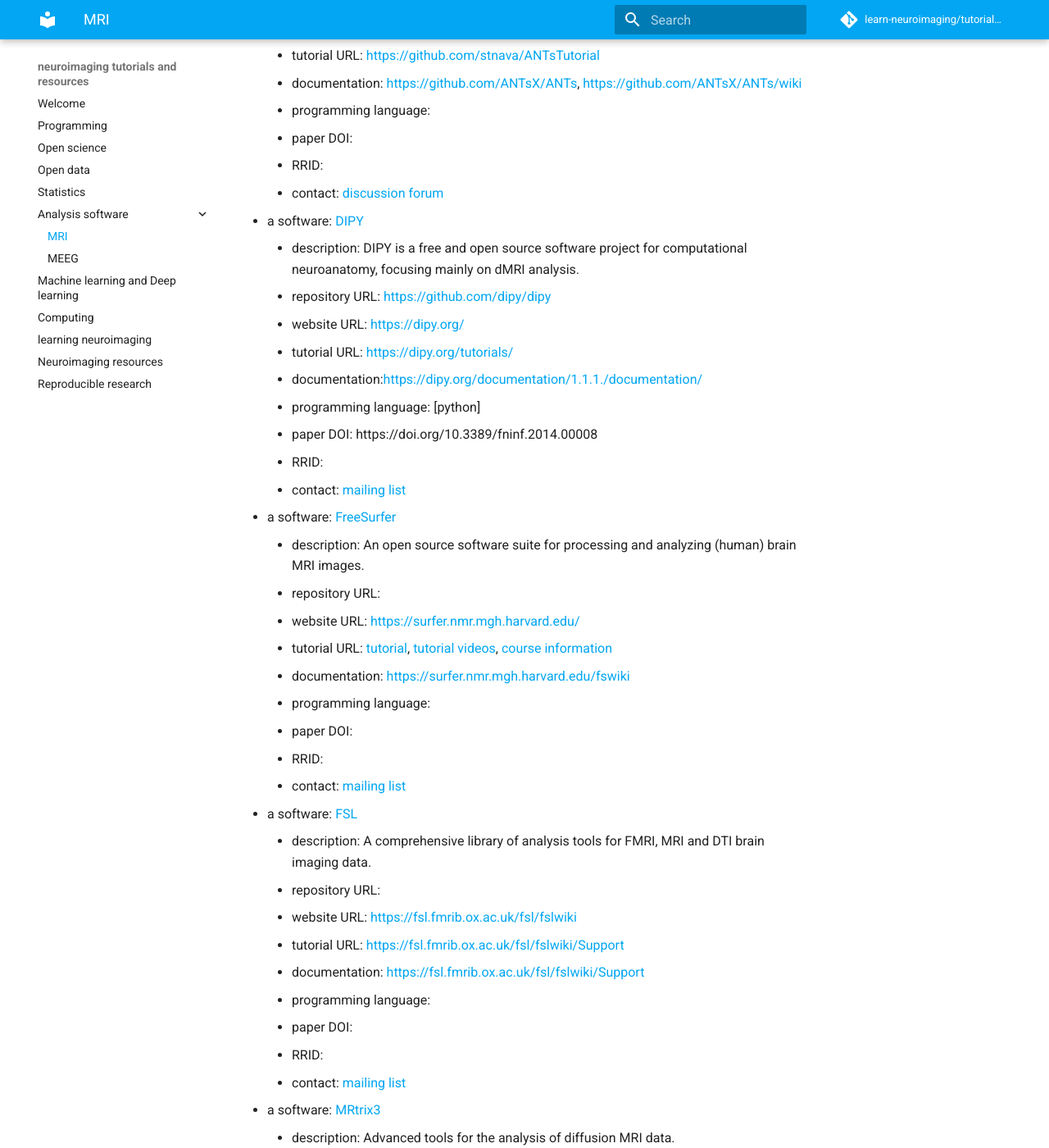
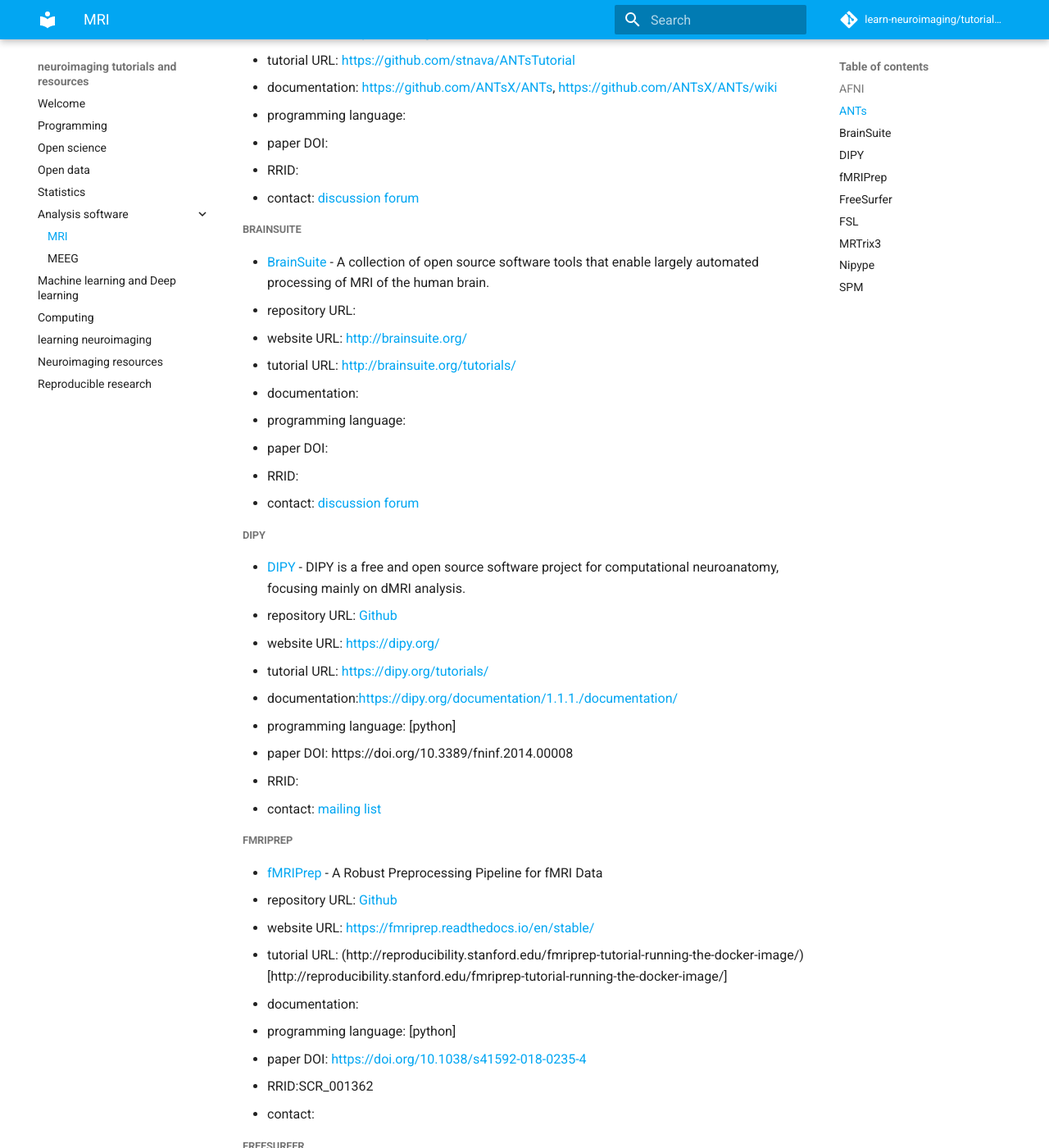
Before and after one commit to learn-neuroimaging/hitchhackers_guide_brain, an MkDocs documentation site: the page built from docs/analysis_software_MRI.md, in a window 1280 px wide and 1400 px high, scrolled down 654 px. Shown: the whole window at 82% size. Built offline with MkDocs 1.6.1 and Material for MkDocs 9.7.7, drawn with Linux system fonts in a browser that asks for light colours; comment, search, counter and statistics services are not loaded; some of the changed text lies outside the part shown.

Commit message:
Changed to match the style of MEEG neuroimaging softwares

```diff
--- a/docs/analysis_software_MRI.md
+++ b/docs/analysis_software_MRI.md
@@ -1,97 +1,128 @@
-# Neuroimaging analysis software
+# Neuroimaging analysis software for MRI
 
 
-- a software: [AFNI](https://afni.nimh.nih.gov/)
-    - description: A software suite primarily developed for the analysis and display of anatomical and fMRI data.
-    - repository URL:
-    - website URL: [https://afni.nimh.nih.gov/](https://afni.nimh.nih.gov/)
-    - tutorial URL: [tutorials](https://afni.nimh.nih.gov/pub/dist/doc/htmldoc/tutorials/main_toc.html), [educational examples](https://afni.nimh.nih.gov/pub/dist/doc/htmldoc/educational/main_toc.html)
-    - documentation: [https://afni.nimh.nih.gov/pub/dist/doc/htmldoc/index.html](https://afni.nimh.nih.gov/pub/dist/doc/htmldoc/index.html)
-    - programming language: [C], [python], [R], [shell]
-    - paper DOI:
-    - RRID:
-    - contact: [mailing list](https://afni.nimh.nih.gov/afni/community/board/list.php?1)
+##### AFNI
+
+- [AFNI](https://afni.nimh.nih.gov/) - A software suite primarily developed for the analysis and display of anatomical and fMRI data.
+- repository URL:
+- website URL: [https://afni.nimh.nih.gov/](https://afni.nimh.nih.gov/)
+- tutorial URL: [tutorials](https://afni.nimh.nih.gov/pub/dist/doc/htmldoc/tutorials/main_toc.html), [educational examples](https://afni.nimh.nih.gov/pub/dist/doc/htmldoc/educational/main_toc.html)
+- documentation: [https://afni.nimh.nih.gov/pub/dist/doc/htmldoc/index.html](https://afni.nimh.nih.gov/pub/dist/doc/htmldoc/index.html)
+- programming language: [C], [python], [R], [shell]
+- paper DOI:
+- RRID:
+- contact: [mailing list](https://afni.nimh.nih.gov/afni/community/board/list.php?1)
 
 
-- a software: [ANTs](http://stnava.github.io/ANTs/)
-    - description: ANTs computes high-dimensional mappings to capture the statistics of brain structure and function.
-    - repository URL: [https://github.com/ANTsX/ANTs](https://github.com/ANTsX/ANTs)
-    - website URL: [http://stnava.github.io/ANTs/](http://stnava.github.io/ANTs/)
-    - tutorial URL: [https://github.com/stnava/ANTsTutorial](https://github.com/stnava/ANTsTutorial)
-    - documentation: [https://github.com/ANTsX/ANTs](https://github.com/ANTsX/ANTs), [https://github.com/ANTsX/ANTs/wiki](https://github.com/ANTsX/ANTs/wiki)
-    - programming language:
-    - paper DOI:
-    - RRID:
-    - contact: [discussion forum](https://sourceforge.net/p/advants/discussion/)
+##### ANTs
+- [ANTs](http://stnava.github.io/ANTs/) - ANTs computes high-dimensional mappings to capture the statistics of brain structure and function.
+- repository URL: [Github](https://github.com/ANTsX/ANTs)
+- website URL: [http://stnava.github.io/ANTs/](http://stnava.github.io/ANTs/)
+- tutorial URL: [https://github.com/stnava/ANTsTutorial](https://github.com/stnava/ANTsTutorial)
+- documentation: [https://github.com/ANTsX/ANTs](https://github.com/ANTsX/ANTs), [https://github.com/ANTsX/ANTs/wiki](https://github.com/ANTsX/ANTs/wiki)
+- programming language:
+- paper DOI:
+- RRID:
+- contact: [discussion forum](https://sourceforge.net/p/advants/discussion/)
 
 
-- a software: [DIPY](https://dipy.org/)
-    - description: DIPY is a free and open source software project for computational neuroanatomy, focusing mainly on dMRI analysis.
-    - repository URL: [https://github.com/dipy/dipy](https://github.com/dipy/dipy)
-    - website URL: [https://dipy.org/](https://dipy.org/)
-    - tutorial URL: [https://dipy.org/tutorials/](https://dipy.org/tutorials/)
-    - documentation:[https://dipy.org/documentation/1.1.1./documentation/](https://dipy.org/documentation/1.1.1./documentation/)
-    - programming language: [python]
-    - paper DOI: https://doi.org/10.3389/fninf.2014.00008
-    - RRID:
-    - contact: [mailing list](https://mail.python.org/mailman/listinfo/neuroimaging)
+##### BrainSuite
+
+- [BrainSuite](http://brainsuite.org/) -  A collection of open source software tools that enable largely automated processing of MRI of the human brain.
+- repository URL:
+- website URL: [http://brainsuite.org/](http://brainsuite.org/)
+- tutorial URL: [http://brainsuite.org/tutorials/](http://brainsuite.org/tutorials/)
+- documentation:
+- programming language:
+- paper DOI:
+- RRID:
+- contact: [discussion forum](http://forums.brainsuite.org/)
+
+##### DIPY
+
+- [DIPY](https://dipy.org/) - DIPY is a free and open source software project for computational neuroanatomy, focusing mainly on dMRI analysis.
+- repository URL: [Github](https://github.com/dipy/dipy)
+- website URL: [https://dipy.org/](https://dipy.org/)
+- tutorial URL: [https://dipy.org/tutorials/](https://dipy.org/tutorials/)
+- documentation:[https://dipy.org/documentation/1.1.1./documentation/](https://dipy.org/documentation/1.1.1./documentation/)
+- programming language: [python]
+- paper DOI: https://doi.org/10.3389/fninf.2014.00008
+- RRID:
+- contact: [mailing list](https://mail.python.org/mailman/listinfo/neuroimaging)
 
 
-- a software: [FreeSurfer](https://surfer.nmr.mgh.harvard.edu/)
-    - description: An open source software suite for processing and analyzing (human) brain MRI images.
-    - repository URL:
-    - website URL: [https://surfer.nmr.mgh.harvard.edu/](https://surfer.nmr.mgh.harvard.edu/)
-    - tutorial URL: [tutorial](https://surfer.nmr.mgh.harvard.edu/fswiki/Tutorials), [tutorial videos](https://surfer.nmr.mgh.harvard.edu/fswiki/CourseDescription), [course information](https://www.youtube.com/channel/UCruQerP8aa-gYttXkAcyveA)
-    - documentation: [https://surfer.nmr.mgh.harvard.edu/fswiki](https://surfer.nmr.mgh.harvard.edu/fswiki)
-    - programming language:
-    - paper DOI:
-    - RRID:
-    - contact: [mailing list](https://surfer.nmr.mgh.harvard.edu/fswiki/FreeSurferSupport)
+##### fMRIPrep
+
+- [fMRIPrep](https://fmriprep.readthedocs.io/en/stable/) - A Robust Preprocessing Pipeline for fMRI Data
+- repository URL: [Github](https://github.com/poldracklab/fmriprep)
+- website URL: [https://fmriprep.readthedocs.io/en/stable/](https://fmriprep.readthedocs.io/en/stable/)
+- tutorial URL: (http://reproducibility.stanford.edu/fmriprep-tutorial-running-the-docker-image/)[http://reproducibility.stanford.edu/fmriprep-tutorial-running-the-docker-image/]
+- documentation:
+- programming language: [python]
+- paper DOI: [https://doi.org/10.1038/s41592-018-0235-4](https://doi.org/10.1038/s41592-018-0235-4)
+- RRID:SCR_001362
+- contact:
 
 
-- a software: [FSL](https://fsl.fmrib.ox.ac.uk/fsl/fslwiki)
-    - description: A comprehensive library of analysis tools for FMRI, MRI and DTI brain imaging data.
-    - repository URL:
-    - website URL: [https://fsl.fmrib.ox.ac.uk/fsl/fslwiki](https://fsl.fmrib.ox.ac.uk/fsl/fslwiki)
-    - tutorial URL: [https://fsl.fmrib.ox.ac.uk/fsl/fslwiki/Support](https://fsl.fmrib.ox.ac.uk/fsl/fslwiki/Support)
-    - documentation: [https://fsl.fmrib.ox.ac.uk/fsl/fslwiki/Support](https://fsl.fmrib.ox.ac.uk/fsl/fslwiki/Support)
-    - programming language:
-    - paper DOI:
-    - RRID:
-    - contact: [mailing list](https://www.jiscmail.ac.uk/cgi-bin/webadmin?A0=fsl)
+##### FreeSurfer
+
+- [FreeSurfer](https://surfer.nmr.mgh.harvard.edu/) - An open source software suite for processing and analyzing (human) brain MRI images.
+- repository URL:
+- website URL: [https://surfer.nmr.mgh.harvard.edu/](https://surfer.nmr.mgh.harvard.edu/)
+- tutorial URL: [tutorial](https://surfer.nmr.mgh.harvard.edu/fswiki/Tutorials), [tutorial videos](https://surfer.nmr.mgh.harvard.edu/fswiki/CourseDescription), [course information](https://www.youtube.com/channel/UCruQerP8aa-gYttXkAcyveA)
+- documentation: [https://surfer.nmr.mgh.harvard.edu/fswiki](https://surfer.nmr.mgh.harvard.edu/fswiki)
+- programming language:
+- paper DOI:
+- RRID:
+- contact: [mailing list](https://surfer.nmr.mgh.harvard.edu/fswiki/FreeSurferSupport)
 
 
-- a software: [MRtrix3](http://www.mrtrix.org/)
-    - description: Advanced tools for the analysis of diffusion MRI data.
-    - repository URL: [https://github.com/MRtrix3](https://github.com/MRtrix3)
-    - website URL: [http://www.mrtrix.org/](http://www.mrtrix.org/)
-    - tutorial URL: [beginner DWI tutorial](https://mrtrix.readthedocs.io/en/latest/getting_started/beginner_dwi_tutorial.html), [basic and advanced tractography with MRtrix tutorial](https://osf.io/fkyht/), [tutorial video1](https://osf.io/fkyht/), [tutorial video2](https://www.youtube.com/watch?v=lQWucXuAXR8)
-    - documentation: [user documentation](https://mrtrix.readthedocs.io/en/latest/), [developer documentation](http://www.mrtrix.org/developer-documentation/)
-    - programming language: [C++], [python]
-    - paper DOI: doi: 10.1016/j.neuroimage.2019.116137
-    - RRID:
-    - contact: [discussion forum](https://community.mrtrix.org/)
+##### FSL
+
+- [FSL](https://fsl.fmrib.ox.ac.uk/fsl/fslwiki) - A comprehensive library of analysis tools for FMRI, MRI and DTI brain imaging data.
+- repository URL:
+- website URL: [https://fsl.fmrib.ox.ac.uk/fsl/fslwiki](https://fsl.fmrib.ox.ac.uk/fsl/fslwiki)
+- tutorial URL: [https://fsl.fmrib.ox.ac.uk/fsl/fslwiki/Support](https://fsl.fmrib.ox.ac.uk/fsl/fslwiki/Support)
+- documentation: [https://fsl.fmrib.ox.ac.uk/fsl/fslwiki/Support](https://fsl.fmrib.ox.ac.uk/fsl/fslwiki/Support)
+- programming language:
+- paper DOI:
+- RRID:
+- contact: [mailing list](https://www.jiscmail.ac.uk/cgi-bin/webadmin?A0=fsl)
 
 
-- a software: [Nipype](https://nipype.readthedocs.io/en/latest/)
-    - description: An open-source, community-developed initiative under the umbrella of NiPy, is a Python project that provides a uniform interface to existing neuroimaging software and facilitates interaction between these packages within a single workflow.
-    - repository URL:
-    - website URL: [https://nipype.readthedocs.io/en/latest/](https://nipype.readthedocs.io/en/latest/)
-    - tutorial URL: [tutorial1](https://nipype.readthedocs.io/en/0.11.0/users/pipeline_tutorial.html), [tutorial2](https://miykael.github.io/nipype_tutorial/), [examples](https://nipype.readthedocs.io/en/latest/examples.html)
-    - documentation:
-    - programming language: [python]
-    - paper DOI:
-    - RRID:
-    - contact:
+##### MRTrix3
+- [MRtrix3](http://www.mrtrix.org/) - Advanced tools for the analysis of diffusion MRI data.
+- repository URL: [Github](https://github.com/MRtrix3)
+- website URL: [http://www.mrtrix.org/](http://www.mrtrix.org/)
+- tutorial URL: [beginner DWI tutorial](https://mrtrix.readthedocs.io/en/latest/getting_started/beginner_dwi_tutorial.html), [basic and advanced tractography with MRtrix tutorial](https://osf.io/fkyht/), [tutorial video1](https://osf.io/fkyht/), [tutorial video2](https://www.youtube.com/watch?v=lQWucXuAXR8)
+- documentation: [user documentation](https://mrtrix.readthedocs.io/en/latest/), [developer documentation](http://www.mrtrix.org/developer-documentation/)
+- programming language: [C++], [python]
+- paper DOI: doi: 10.1016/j.neuroimage.2019.116137
+- RRID:
+- contact: [discussion forum](https://community.mrtrix.org/)
 
 
-- a software: [SPM](https://www.fil.ion.ucl.ac.uk/spm/)
-    - description: Software package for the analysis of brain imaging data sequences (fMRI, PET, SPECT, EEG and MEG).
-    - repository URL:
-    - website URL: [https://www.fil.ion.ucl.ac.uk/spm/](https://www.fil.ion.ucl.ac.uk/spm/)
-    - tutorial URL: [http://www.fil.ion.ucl.ac.uk/spm/course/](http://www.fil.ion.ucl.ac.uk/spm/course/)
-    - documentation: [https://www.fil.ion.ucl.ac.uk/spm/doc/manual.pdf](https://www.fil.ion.ucl.ac.uk/spm/doc/manual.pdf)
-    - programming language: [matlab]
-    - paper DOI:
-    - RRID:
-    - contact: [mailing list](https://www.fil.ion.ucl.ac.uk/spm/support/)
+##### Nipype
+
+- [Nipype](https://nipype.readthedocs.io/en/latest/) - An open-source, community-developed initiative under the umbrella of NiPy, is a Python project that provides a uniform interface to existing neuroimaging software and facilitates interaction between these packages within a single workflow.
+- repository URL: [Github](https://github.com/nipy/nipype)
+- website URL: [https://nipype.readthedocs.io/en/latest/](https://nipype.readthedocs.io/en/latest/)
+- tutorial URL: [tutorial1](https://nipype.readthedocs.io/en/0.11.0/users/pipeline_tutorial.html), [tutorial2](https://miykael.github.io/nipype_tutorial/), [examples](https://nipype.readthedocs.io/en/latest/examples.html)
+- documentation:
+- programming language: [python]
+- paper DOI:
+- RRID:
+- contact: [chat](https://gitter.im/nipy/nipype)
+
+
+##### SPM
+
+- [SPM](https://www.fil.ion.ucl.ac.uk/spm/)- Software package for the analysis of brain imaging data sequences (fMRI, PET, SPECT, EEG and MEG).
+- repository URL:
+- website URL: [https://www.fil.ion.ucl.ac.uk/spm/](https://www.fil.ion.ucl.ac.uk/spm/)
+- tutorial URL: [http://www.fil.ion.ucl.ac.uk/spm/course/](http://www.fil.ion.ucl.ac.uk/spm/course/)
+- documentation: [https://www.fil.ion.ucl.ac.uk/spm/doc/manual.pdf](https://www.fil.ion.ucl.ac.uk/spm/doc/manual.pdf)
+- programming language: [matlab]
+- paper DOI:
+- RRID:
+- contact: [mailing list](https://www.fil.ion.ucl.ac.uk/spm/support/)
```
